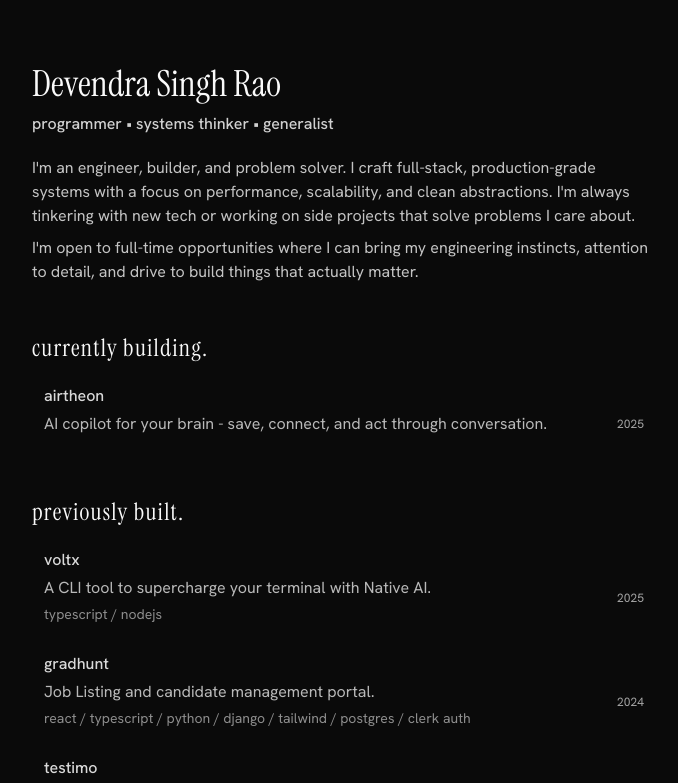
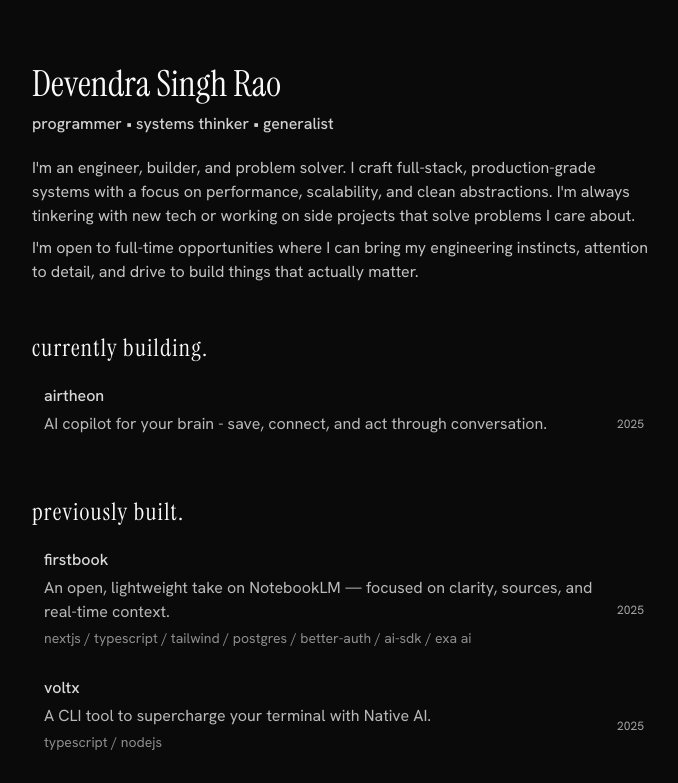
Before and after one commit to raodevendrasingh/site, a Next.js app: page / in a window 1280 px wide. Shown: the top 783 px of the page, without its empty margins (296-974 px from the left). Built offline with nearby package versions, Linux system fonts and the light colour scheme.

Commit message:
feat: add new project 'firstbook'

```diff
--- a/src/data/projects.ts
+++ b/src/data/projects.ts
@@ -1,6 +1,16 @@
 export const projects = [
 	{
 		id: 1,
+		title: "firstbook",
+		description:
+			"An open, lightweight take on NotebookLM — focused on clarity, sources, and real-time context.",
+		stack: ["nextjs", "typescript", "tailwind", "postgres", "better-auth", "ai-sdk", "exa ai"],
+		link: "https://github.com/raodevendrasingh/firstbook",
+		show: true,
+		year: "2025",
+	},
+	{
+		id: 2,
 		title: "voltx",
 		description: "A CLI tool to supercharge your terminal with Native AI.",
 		stack: ["typescript", "nodejs"],
@@ -9,7 +19,7 @@
 		year: "2025",
 	},
 	{
-		id: 2,
+		id: 3,
 		title: "gradhunt",
 		description: "Job Listing and candidate management portal.",
 		stack: ["react", "typescript", "python", "django", "tailwind", "postgres", "clerk auth"],
@@ -18,7 +28,7 @@
 		year: "2024",
 	},
 	{
-		id: 3,
+		id: 4,
 		title: "testimo",
 		description: "Collect testimonials and export them as ready-to-use react components.",
 		stack: ["nextjs", "typescript", "tailwind", "mongodb", "next-auth"],
```
